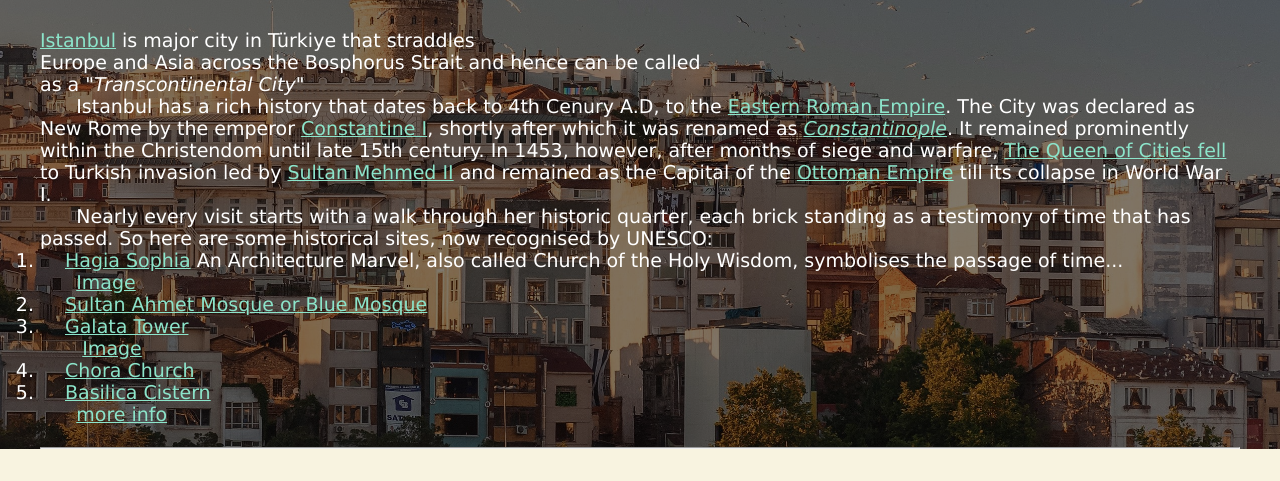
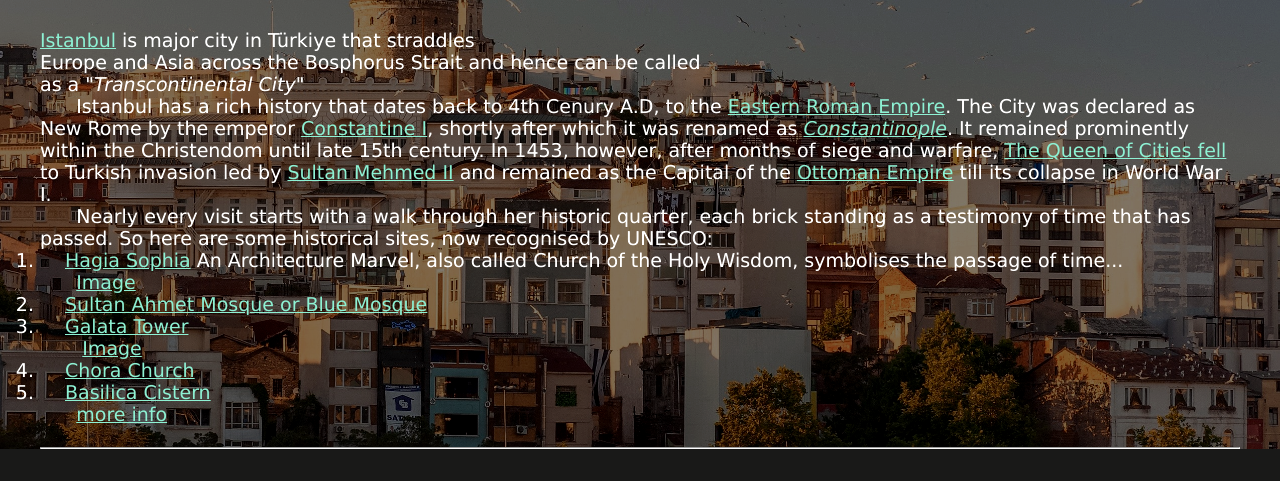
Before and after one commit to AksharRao/aksharbarao.github.io, a plain HTML site: page index.html in a window 1280 px wide. Shown: the part 319-800 px from the top of the page. Drawn offline with Linux system fonts and the light colour scheme.

Commit message:
Add files via upload

```diff
--- a/style.css
+++ b/style.css
@@ -7,7 +7,7 @@ h1 {
 
 }
 body{
-    background-color: rgb(248, 243, 224);
+    background-color: rgb(25, 25, 24);
     color: rgb(255, 255, 255);
   font-family:  geneva;
 }
@@ -34,6 +34,8 @@ a:hover, a:active {
   background-position: center;
   background-size: cover;
   height: cover;
+  filter:contrast(1.125)
+
 }
 
 .navbar{
```
